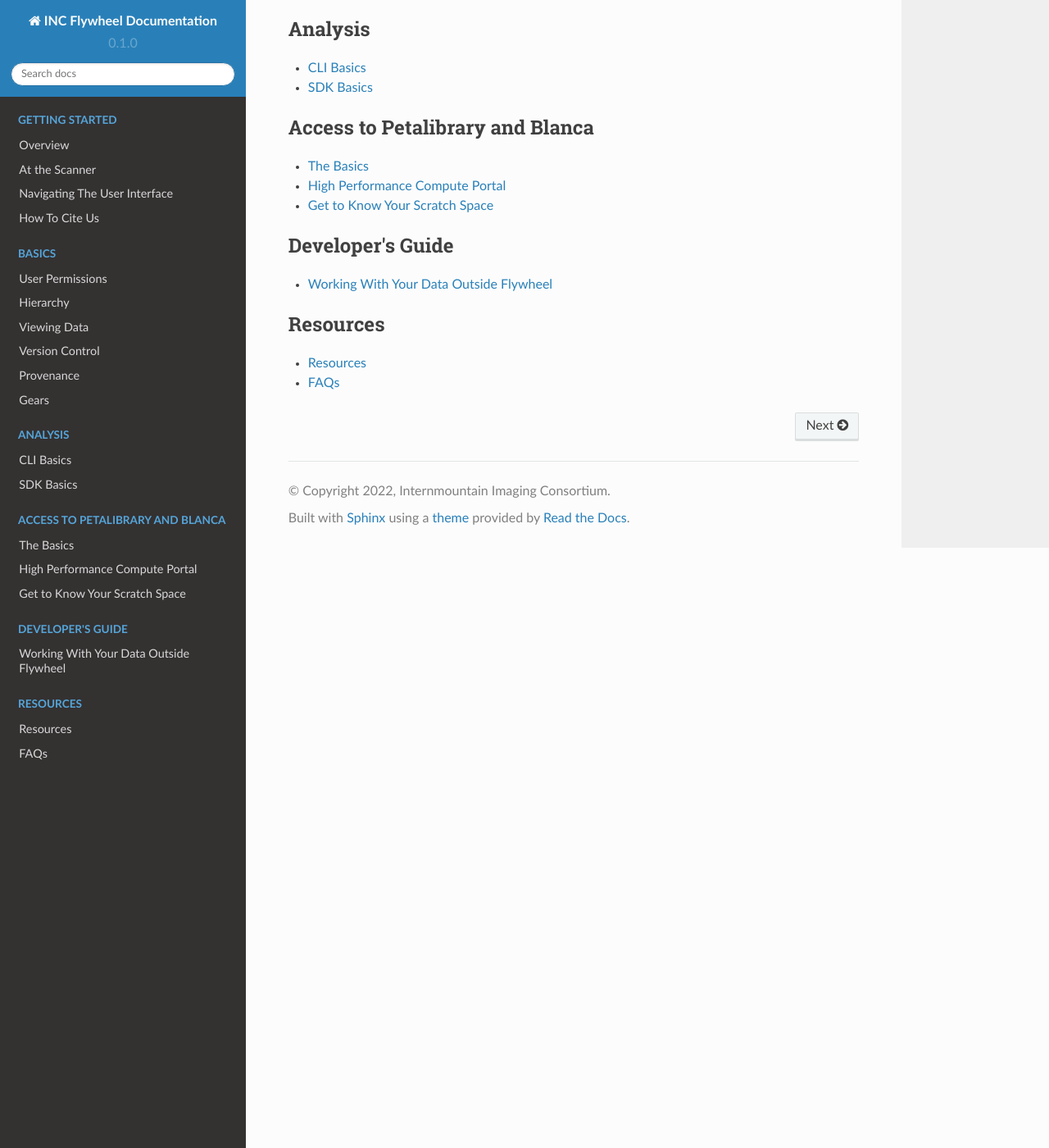
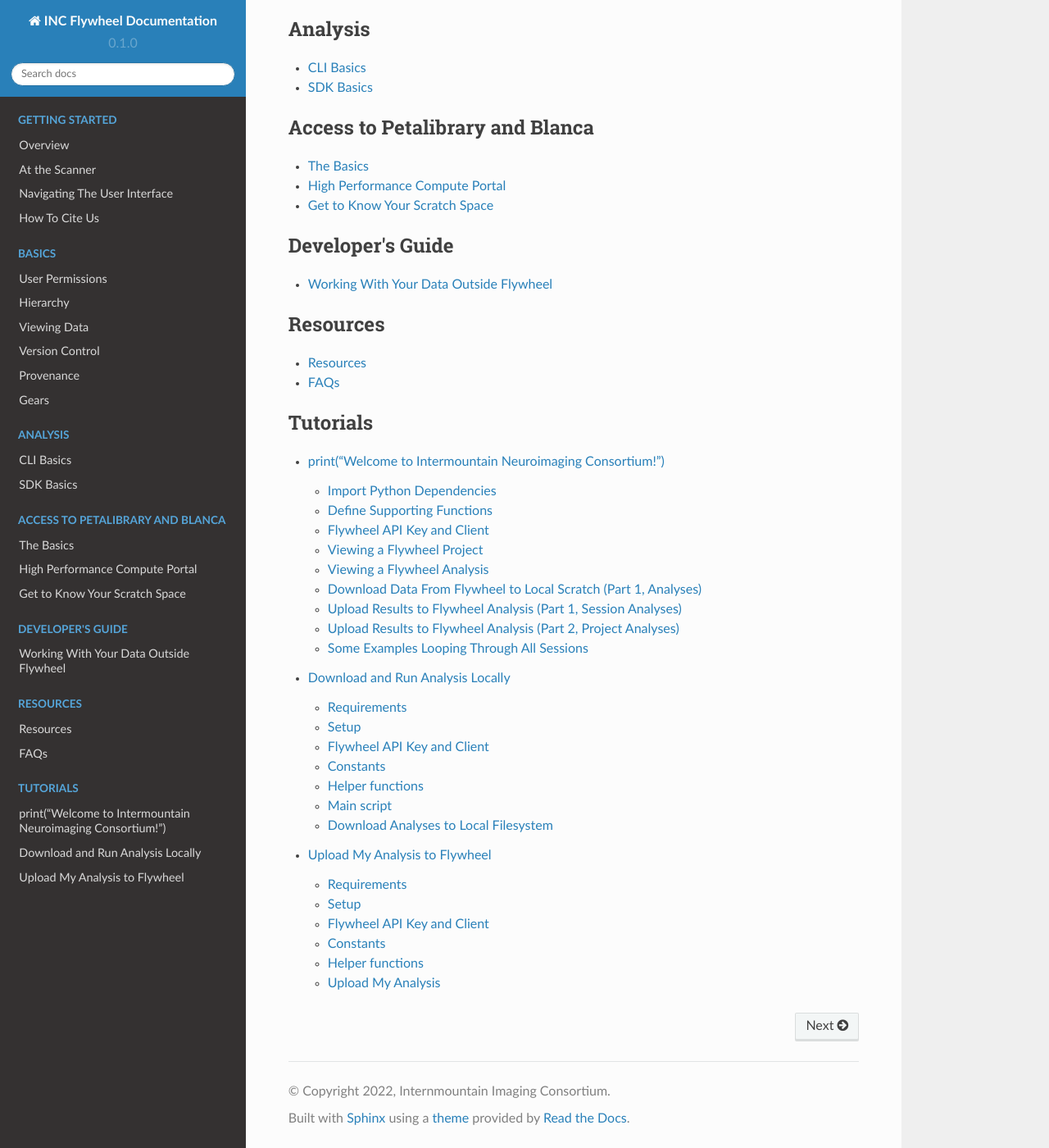
Before and after one commit to intermountainneuroimaging/inc_documentation, a Sphinx documentation site: the page built from docs/source/index.rst, in a window 1280 px wide and 1400 px high, scrolled down 774 px. Shown: the whole window at 82% size. Built offline with Sphinx 7.4.7 and the Read the Docs theme 2.0.0, drawn with Linux system fonts in a browser that asks for light colours.

Commit message:
embedded jupyter notebook tutorials

```diff
--- a/docs/requirements.txt
+++ b/docs/requirements.txt
@@ -3,3 +3,5 @@ sphinx-rtd-theme==1.0.0
 myst-parser
 mdformat_myst==0.1.5
 pyyaml
+nbsphinx
+ipykernel
--- a/docs/source/conf.py
+++ b/docs/source/conf.py
@@ -18,7 +18,8 @@ extensions = [
     'sphinx.ext.autosummary',
     'sphinx.ext.intersphinx',
     'myst_parser',
-    'sphinx.ext.autosectionlabel'
+    'sphinx.ext.autosectionlabel',
+    'nbsphinx',
 ]
 
 source_suffix = {
@@ -40,3 +41,6 @@ html_theme = 'sphinx_rtd_theme'
 
 # -- Options for EPUB output
 epub_show_urls = 'footnote'
+
+# npsphinx setting
+nbsphinx_allow_errors = True
--- a/docs/source/index.rst
+++ b/docs/source/index.rst
@@ -53,3 +53,11 @@ Contents
 
    resources.rst
    FAQs.rst
+
+.. toctree::
+   :maxdepth: 2
+   :caption: Tutorials
+
+   notebooks/sdk-basics.ipynb
+   notebooks/download-and-run-locally.ipynb
+   notebooks/upload-my-analysis.ipynb
--- a/docs/source/scratch_space.rst
+++ b/docs/source/scratch_space.rst
@@ -27,10 +27,10 @@ Leverage Scratch Space with Flywheel Storage
 ++++++++++++++++++++++++++++++++++++++++++++++++
 Some neuroimaging analyses and workflows are not yet supported as Flywheel gears. For these workflows, the current workaround is to download your Flywheel analyses (or workflow inputs) run the workflow on your local machine (or HPC), then upload the results (workflow outputs) back to flywheel as a new analysis.
 
-Follow our example tutorial using the Flywheel SDK to `download and run analyses locally <https://github.com/intermountainneuroimaging/inc_documentation/blob/6a99caca02e17462a0a0fc8b11566830605f8885/docs/source/notebooks/download-and-run-locally.ipynb>`_.
+Follow our example tutorial using the Flywheel SDK to :ref:`Download and Run Analysis Locally`.
 
 Uploading Scratch Analyses to Flywheel
 ++++++++++++++++++++++++++++++++++++++++++++++++
 Once you generate an analysis you wish to permanently store. Be sure to move the analysis to Petalibrary, or upload the analysis to Flywheel.
 
-Follow our example tutorial using the Flywheel SDK to `upload my analysis <https://github.com/intermountainneuroimaging/inc_documentation/blob/a7467ada77b52706ec8467878a1f2e990a45e321/docs/source/notebooks/upload-my-analysis.ipynb>`_.
+Follow our example tutorial using the Flywheel SDK to :ref:`Upload My Analysis to Flywheel`.
--- a/docs/source/sdk_basics.rst
+++ b/docs/source/sdk_basics.rst
@@ -5,4 +5,4 @@ SDK Basics
 
 If you do not yet have experience using Open OnDemand to launch Jupyter Notebooks, please first review the documentation :ref:`High Performance Compute Portal`. Be sure to follow all instructions, including :ref:`Setting Up Conda Environments`
 
-Follow our example tutorial using the Flywheel SDK to `sdk-basics <https://github.com/intermountainneuroimaging/inc_documentation/blob/a7467ada77b52706ec8467878a1f2e990a45e321/docs/source/notebooks/sdk-basics.ipynb>`_.
+Follow our example tutorial using the Flywheel SDK to :ref:`Flyhweel Software Developer Kit (SDK) Basics and Helpful Hints`.
```
Also changed, not shown: docs/source/notebooks/download-and-run-locally.ipynb, docs/source/notebooks/sdk-basics.ipynb, docs/source/notebooks/template.ipynb, docs/source/notebooks/upload-my-analysis.ipynb.
